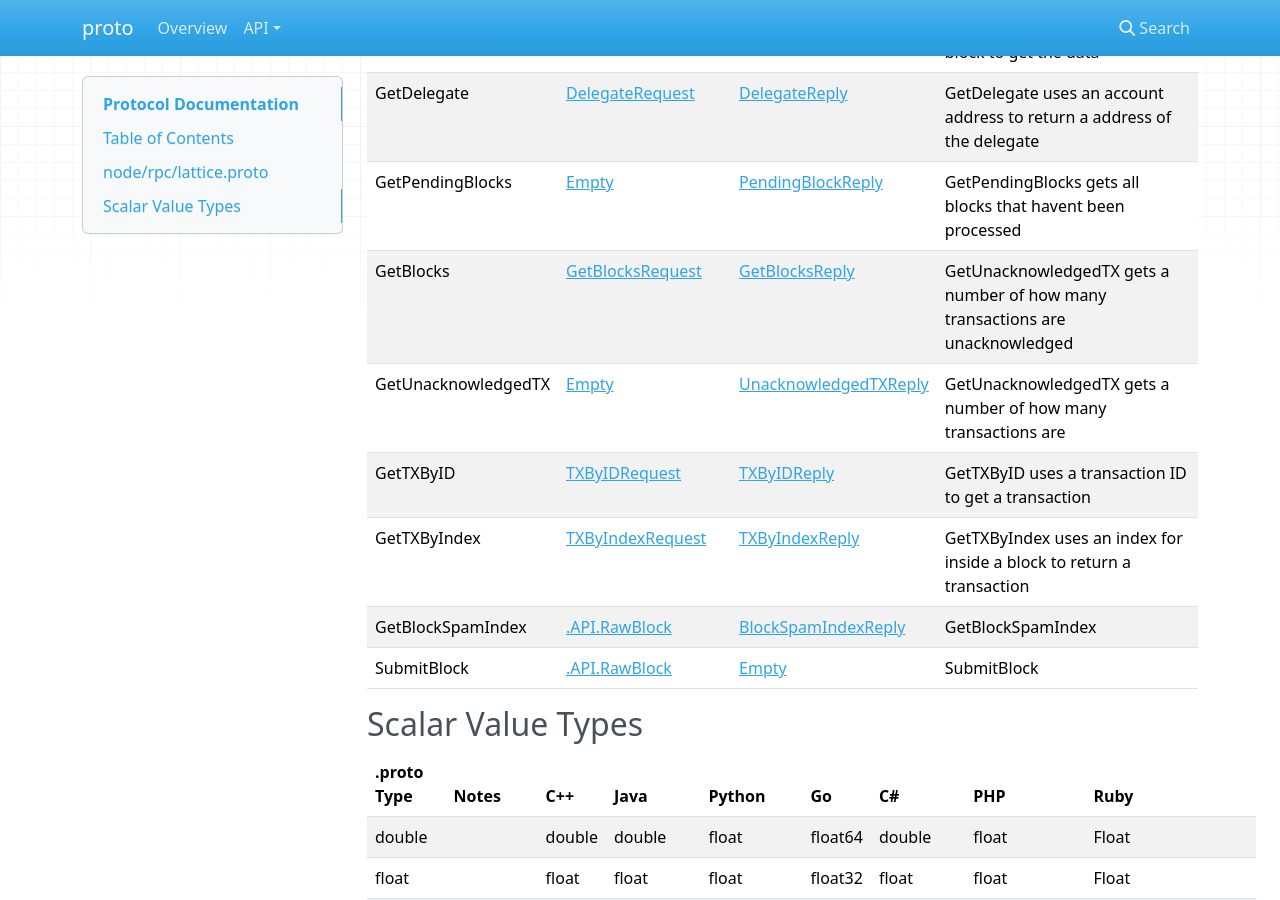
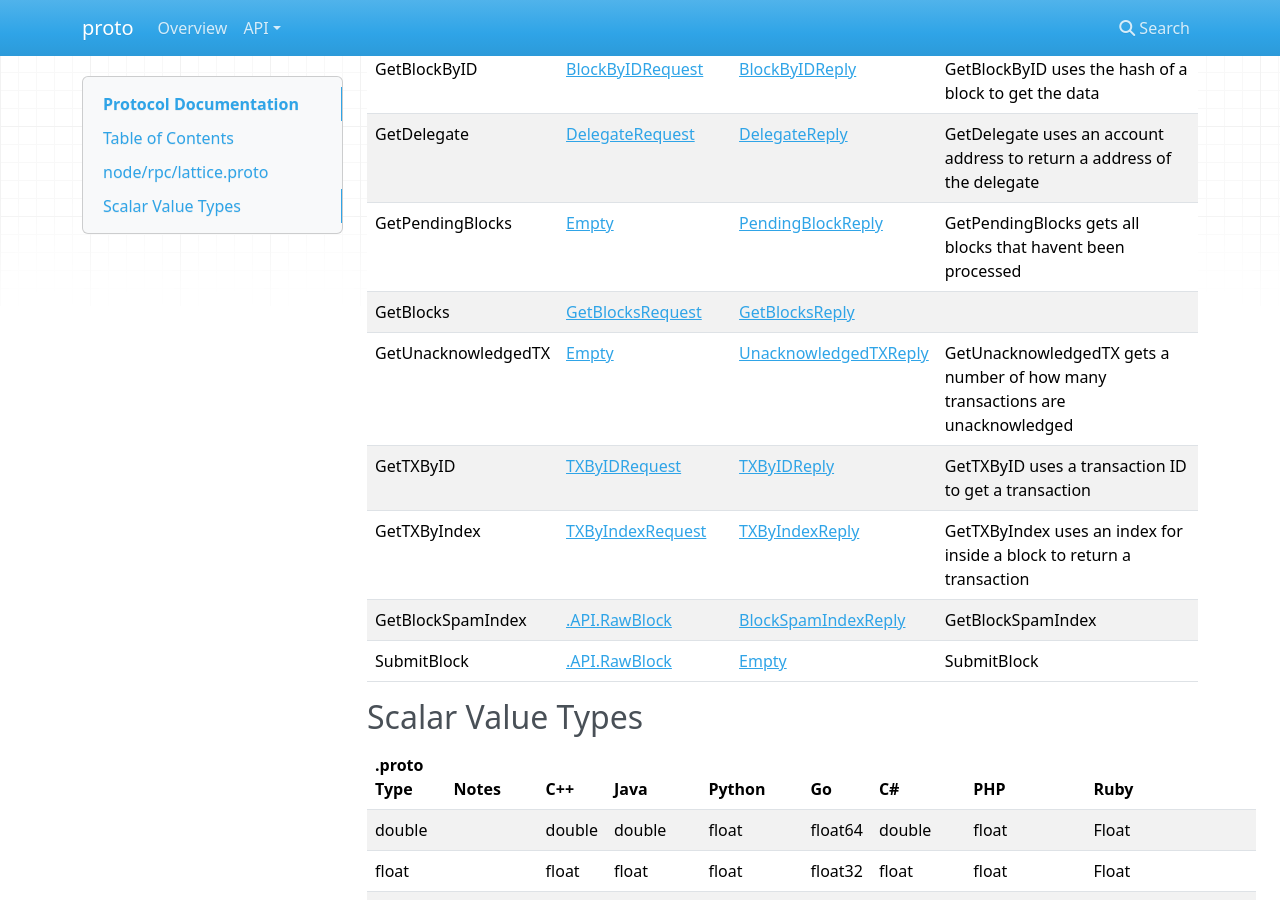
Before and after one commit to pognetwork/proto, an MkDocs documentation site: the page built from docs/proto/lattice.md, in a window 1280 px wide and 900 px high, scrolled down 4392 px. Built offline with MkDocs 1.6.1, drawn with Linux system fonts in a browser that asks for light colours; nearby versions of some CDN libraries; some of the changed text lies outside the part shown.

```diff
--- a/docs/proto/lattice.md
+++ b/docs/proto/lattice.md
@@ -371,8 +372,8 @@
 | GetBlockByID | [BlockByIDRequest](#LATTICE-BlockByIDRequest) | [BlockByIDReply](#LATTICE-BlockByIDReply) | GetBlockByID uses the hash of a block to get the data |
 | GetDelegate | [DelegateRequest](#LATTICE-DelegateRequest) | [DelegateReply](#LATTICE-DelegateReply) | GetDelegate uses an account address to return a address of the delegate |
 | GetPendingBlocks | [Empty](#LATTICE-Empty) | [PendingBlockReply](#LATTICE-PendingBlockReply) | GetPendingBlocks gets all blocks that havent been processed |
-| GetBlocks | [GetBlocksRequest](#LATTICE-GetBlocksRequest) | [GetBlocksReply](#LATTICE-GetBlocksReply) | GetUnacknowledgedTX gets a number of how many transactions are unacknowledged |
-| GetUnacknowledgedTX | [Empty](#LATTICE-Empty) | [UnacknowledgedTXReply](#LATTICE-UnacknowledgedTXReply) | GetUnacknowledgedTX gets a number of how many transactions are |
+| GetBlocks | [GetBlocksRequest](#LATTICE-GetBlocksRequest) | [GetBlocksReply](#LATTICE-GetBlocksReply) |  |
+| GetUnacknowledgedTX | [Empty](#LATTICE-Empty) | [UnacknowledgedTXReply](#LATTICE-UnacknowledgedTXReply) | GetUnacknowledgedTX gets a number of how many transactions are unacknowledged |
 | GetTXByID | [TXByIDRequest](#LATTICE-TXByIDRequest) | [TXByIDReply](#LATTICE-TXByIDReply) | GetTXByID uses a transaction ID to get a transaction |
 | GetTXByIndex | [TXByIndexRequest](#LATTICE-TXByIndexRequest) | [TXByIndexReply](#LATTICE-TXByIndexReply) | GetTXByIndex uses an index for inside a block to return a transaction |
 | GetBlockSpamIndex | [.API.RawBlock](#API-RawBlock) | [BlockSpamIndexReply](#LATTICE-BlockSpamIndexReply) | GetBlockSpamIndex |
```
Also changed, not shown: other parts of docs/proto/lattice.md (+1 -0 lines), 2 other files.
